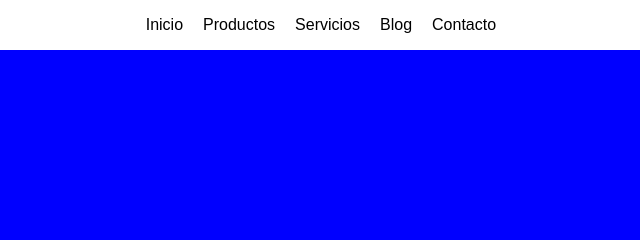
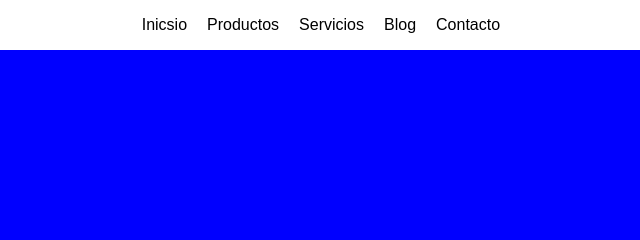
Before and after one commit to EddyArriaga/Pet-Store, a plain HTML site: page index.html in a window 1280 px wide. Shown: the top 240 px of the page, 388-1028 px from the left. Drawn offline with Linux system fonts and the light colour scheme.

Commit message:
Segundo commit

```diff
--- a/index.html
+++ b/index.html
@@ -11,7 +11,7 @@
         <a href="#" id="logo">Pet Store</a>
 
         <nav id="menu">
-            <a href="#">Inicio</a>
+            <a href="#">Inicsio</a>
             <a href="#">Productos</a>
             <a href="#">Servicios</a>
             <a href="#">Blog</a>
```
